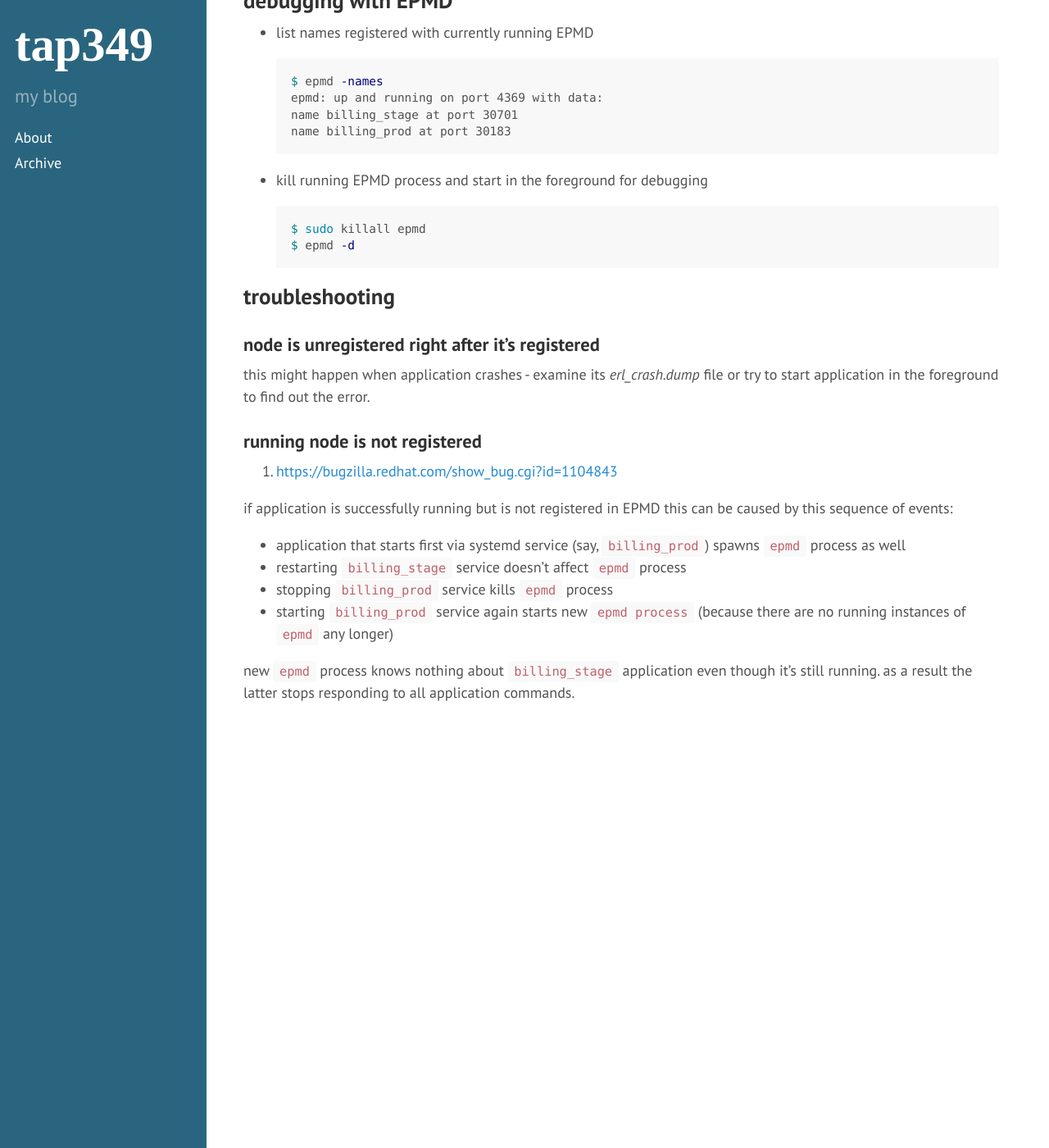
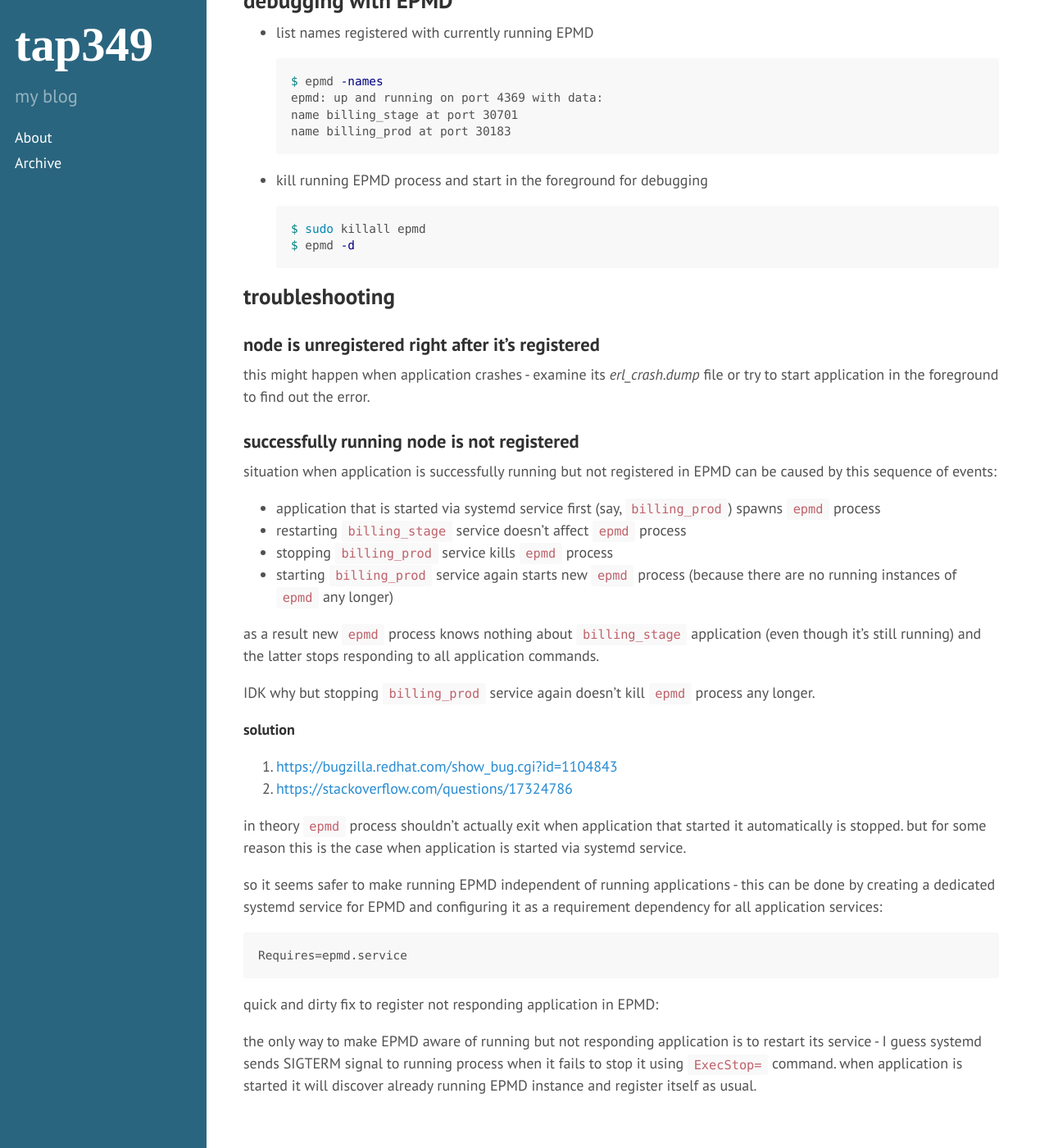
Before and after one commit to tap349/tap349.github.io, a Jekyll site: the page built from _posts/2017-09-02-elixir-epmd.md, in a window 1280 px wide and 1400 px high, scrolled down 1242 px. Shown: the whole window at 82% size. Built offline with Jekyll 4.4.1, drawn with Linux system fonts in a browser that asks for light colours; some of the changed text lies outside the part shown.

Commit message:
update 2017-09-03_04:24:01

````diff
--- a/_posts/2017-09-02-elixir-epmd.md
+++ b/_posts/2017-09-02-elixir-epmd.md
@@ -34,8 +34,8 @@ EPMD is like a DNS server for Erlang nodes.
 1. <http://erlang.org/doc/man/epmd.html>
 2. <http://erlang.org/doc/reference_manual/distributed.html>
 
-Elixir application (Erlang node) can respond to application commands
-(ping/start/stop) only if its name is registered in EPMD.
+NOTE: Elixir application (Erlang node) can respond to application
+      commands (ping/start/stop) iff its name is registered in EPMD.
 
 ## starting
 
@@ -77,20 +77,46 @@ EPMD can be started:
 this might happen when application crashes - examine its _erl_crash.dump_
 file or try to start application in the foreground to find out the error.
 
-### running node is not registered
+### successfully running node is not registered
+
+situation when application is successfully running but not
+registered in EPMD can be caused by this sequence of events:
+
+- application that is started via systemd service first
+  (say, `billing_prod`) spawns `epmd` process
+- restarting `billing_stage` service doesn't affect `epmd` process
+- stopping `billing_prod` service kills `epmd` process
+- starting `billing_prod` service again starts new `epmd` process
+  (because there are no running instances of `epmd` any longer)
+
+as a result new `epmd` process knows nothing about `billing_stage`
+application (even though it's still running) and the latter stops
+responding to all application commands.
+
+IDK why but stopping `billing_prod` service again doesn't kill
+`epmd` process any longer.
+
+**solution**
 
 1. <https://bugzilla.redhat.com/show_bug.cgi?id=1104843>
+2. <https://stackoverflow.com/questions/17324786>
 
-if application is successfully running but is not registered in EPMD
-this can be caused by this sequence of events:
+in theory `epmd` process shouldn't actually exit when application
+that started it automatically is stopped. but for some reason this
+is the case when application is started via systemd service.
 
-- application that starts first via systemd service
-  (say, `billing_prod`) spawns `epmd` process as well
-- restarting `billing_stage` service doesn't affect `epmd` process
-- stopping `billing_prod` service kills `epmd` process
-- starting `billing_prod` service again starts new `epmd process`
-  (because there are no running instances of `epmd` any longer)
+so it seems safer to make running EPMD independent of running applications -
+this can be done by creating a dedicated systemd service for EPMD and
+configuring it as a requirement dependency for all application services:
 
-new `epmd` process knows nothing about `billing_stage` application
-even though it's still running. as a result the latter stops responding
-to all application commands.
+```
+Requires=epmd.service
+```
+
+quick and dirty fix to register not responding application in EPMD:
+
+the only way to make EPMD aware of running but not responding
+application is to restart its service - I guess systemd sends SIGTERM
+signal to running process when it fails to stop it using `ExecStop=`
+command. when application is started it will discover already running
+EPMD instance and register itself as usual.
````
Also changed, not shown: _posts/2017-08-01-phoenix-troubleshooting.md (+3 -16 lines).
